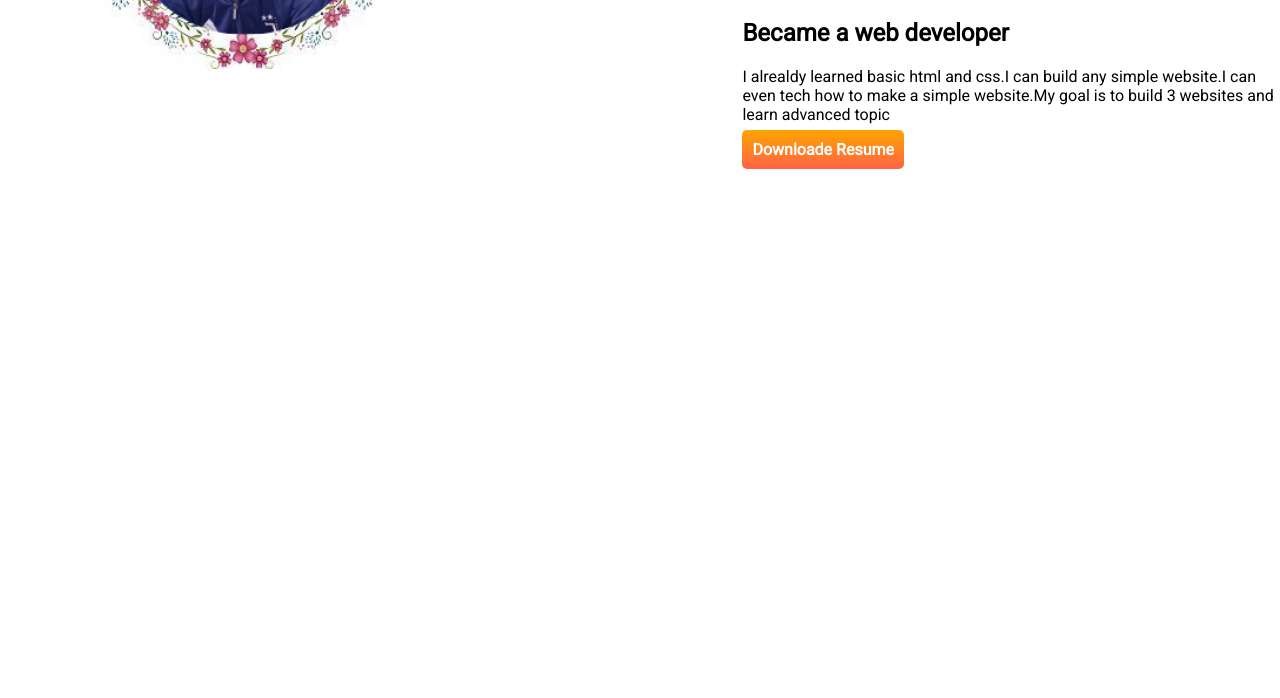
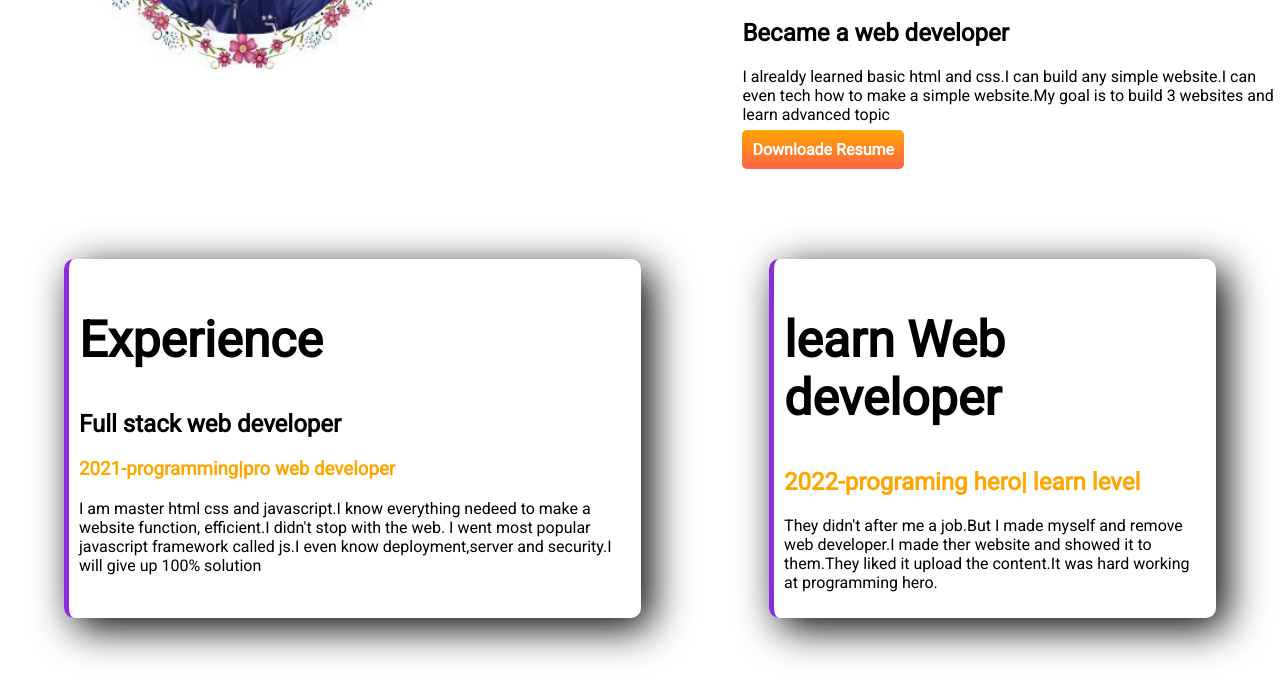
Before and after one commit to Moniruzzaman2002/developer-portfolio, a plain HTML site: page index.html in a window 1280 px wide. Shown: the part 748-1446 px from the top of the page. Before the commit the page ends 1007 px from the top, so only its background shows below. Drawn offline with Linux system fonts and the light colour scheme.

Commit message:
new page added

```diff
--- a/index.html
+++ b/index.html
@@ -37,6 +37,21 @@
     </div>
 
   </section>
+  <section>
+
+      <div class="Experience">
+        <h1>Experience</h1>
+        <h2>Full stack web developer</h2>
+        <h3 class="color">2021-programming|pro web developer</h3>
+        <p>I am master html css and javascript.I know everything nedeed to make a website function, efficient.I didn't stop with the web. I went most popular javascript framework called js.I even know deployment,server and security.I will give up 100% solution</p>
+      </div>
+      <div class="Experience">
+        <h1>learn Web developer</h1>
+        <h2 class="color">2022-programing hero| learn level</h2>
+        <p>They didn't after me a job.But I made myself and remove web developer.I made ther website and showed it to them.They liked it upload the content.It was hard working at programming hero.</p>
+      </div>
+
+  </section>
 
 </body>
 </html>
--- a/style.css
+++ b/style.css
@@ -33,3 +33,15 @@ section{
     -ms-border-radius: 5px;
     -o-border-radius: 5px;
 }
+.Experience{
+    padding: 10px;
+    border-left: 5px solid blueviolet;
+    margin-left: 5%;
+    margin-right: 5%;
+    border-radius: 10px;
+    box-shadow: 10px 10px 40px black;
+    -webkit-border-radius: 10px;
+    -moz-border-radius: 10px;
+    -ms-border-radius: 10px;
+    -o-border-radius: 10px;
+}
```
